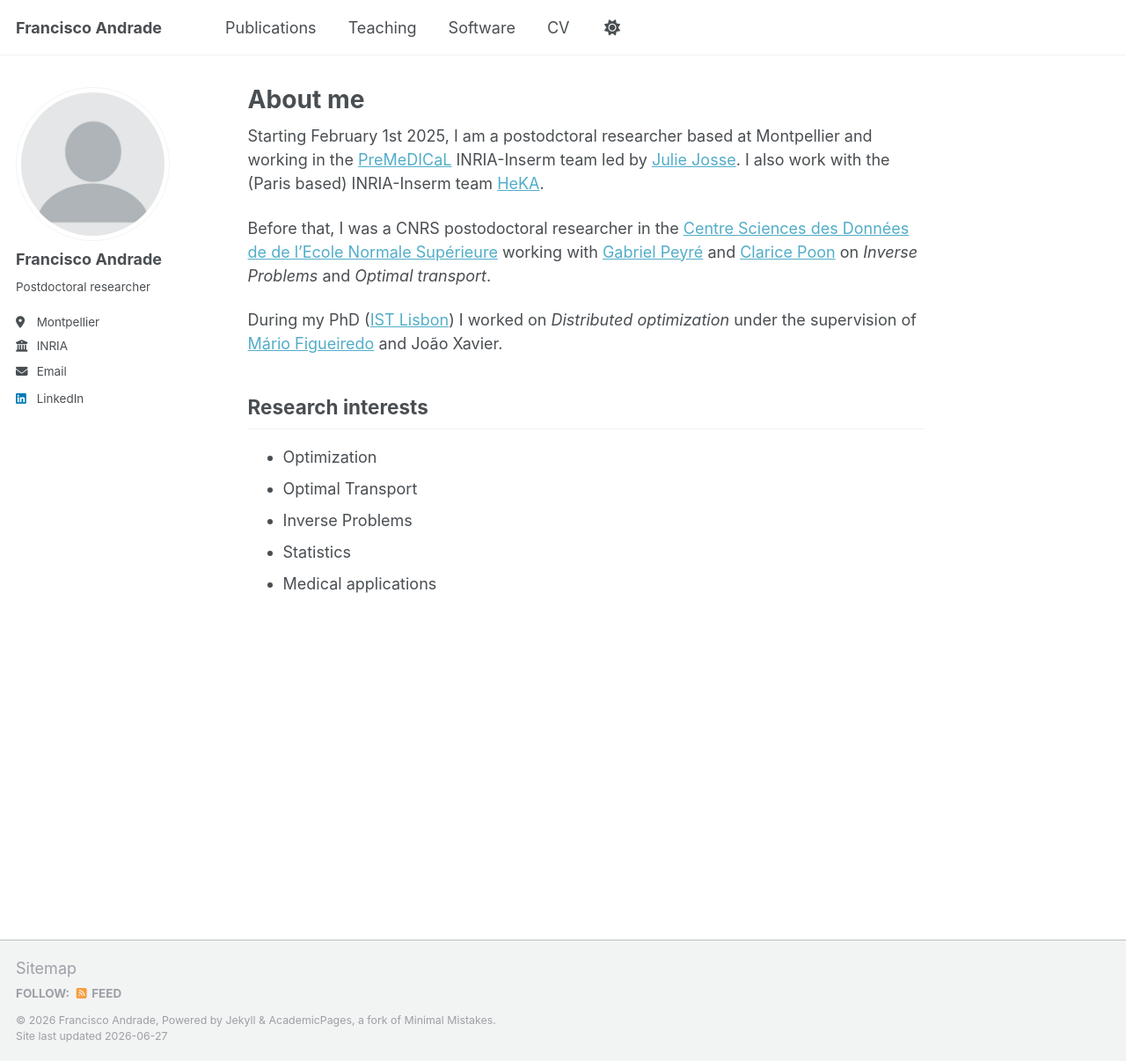
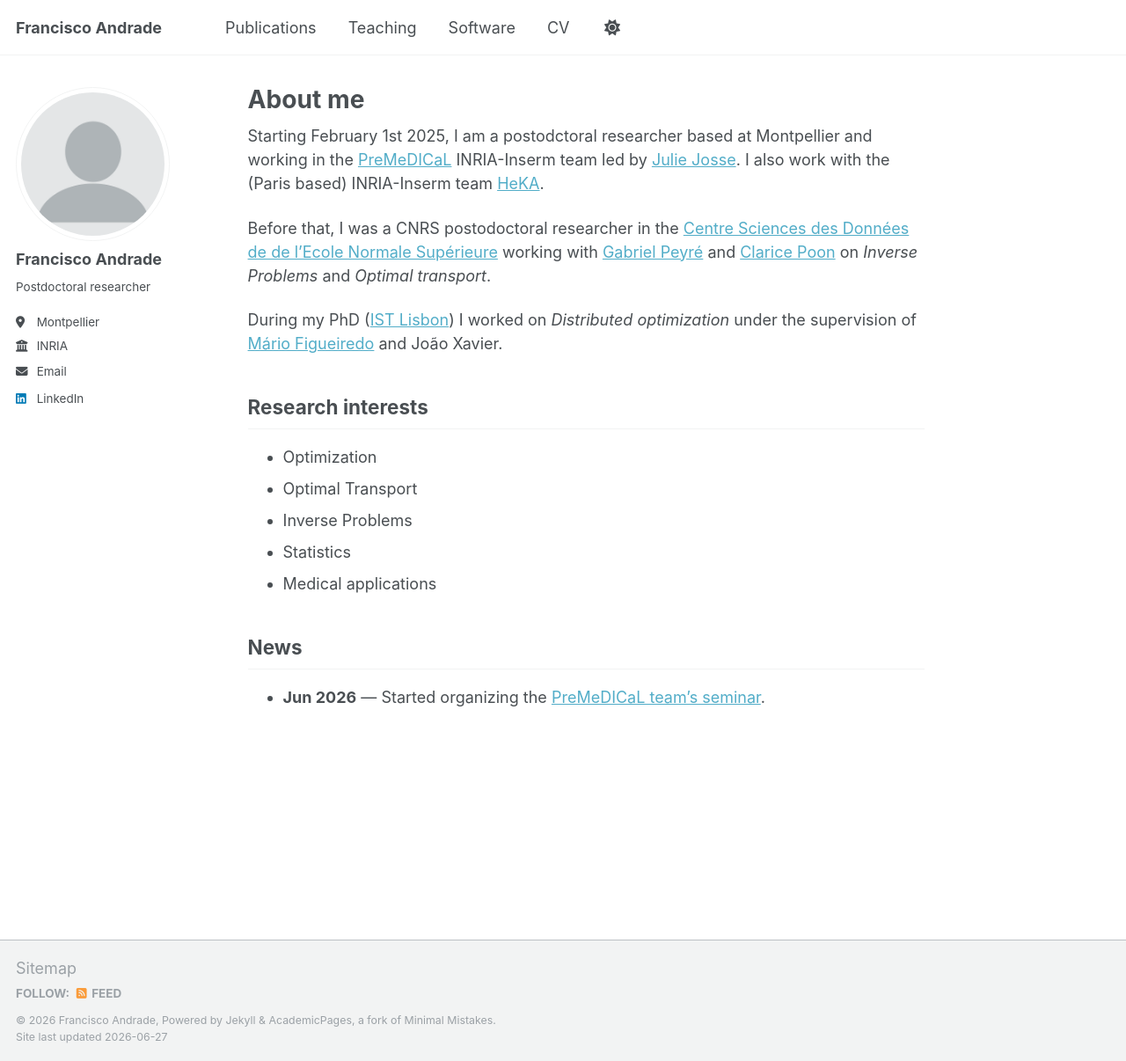
Before and after one commit to FranciscoAndrade90/FranciscoAndrade90.github.io, a Jekyll site: the page built from _pages/about.md, in a window 1280 px wide and 1206 px high. Shown: the whole window at 88% size. Built offline with Jekyll 4.4.1, drawn with Linux system fonts in a browser that asks for light colours.

Commit message:
Update about.md

```diff
--- a/_pages/about.md
+++ b/_pages/about.md
@@ -19,3 +19,7 @@ During my PhD ([IST Lisbon](https://tecnico.ulisboa.pt/pt)) I worked on *Distrib
 - Inverse Problems
 - Statistics
 - Medical applications
+
+## News
+
+- **Jun 2026** — Started organizing the [PreMeDICaL team's seminar](https://team.inria.fr/premedical/seminars/).
```
